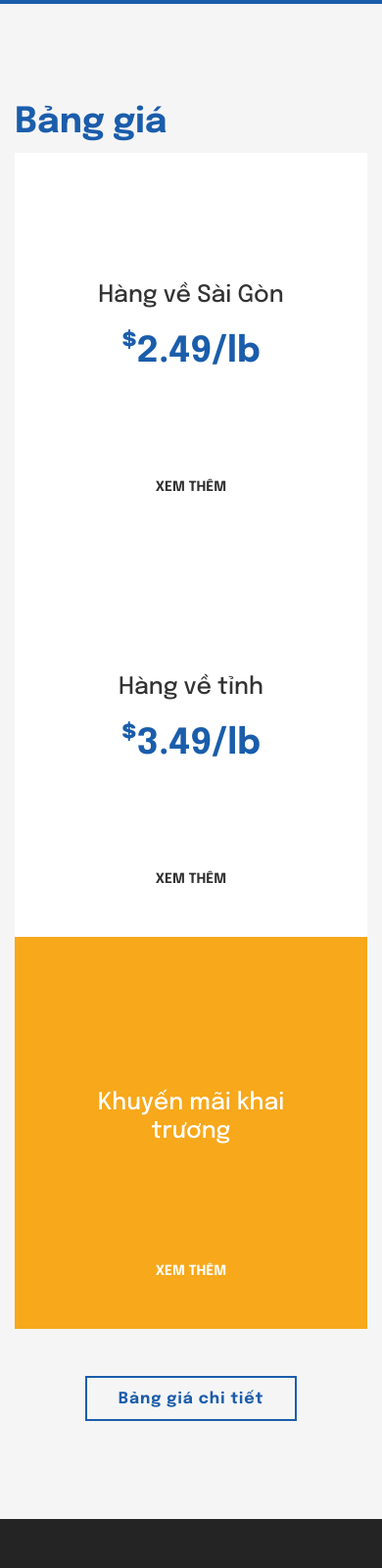
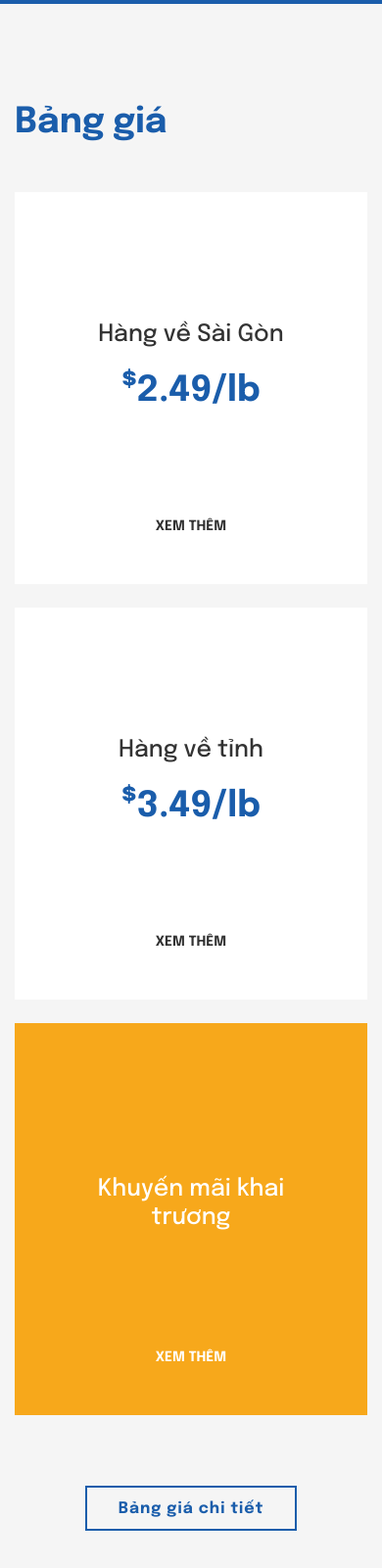
Before and after one commit to thienvho/sieutoc, a website: page index.html in a window 390 px wide. Shown: the part 4492-6092 px from the top of the page at 98% size. Drawn offline with nearby package versions, Linux system fonts and the light colour scheme; files that its build step writes are made by us from their sources.

Commit message:
homepage

```diff
--- a/index.html
+++ b/index.html
@@ -176,9 +176,9 @@
 				<div class="innerin">
 					<div class="row">
 						<div class="col-xl-3">
-							<h2 class="small-heading color-main-blue font-36 font-weight-bold">Bảng giá</h2>
+							<h2 class="small-heading color-main-blue font-36 font-weight-bold mb-5 mb-lg-0">Bảng giá</h2>
 						</div>
-						<div class="col-md-4 col-xl-3">
+						<div class="col-md-4 col-xl-3 mb-4 mb-lg-0">
 							<div class="pricing-block bg-white h-100 p-5 d-flex justify-content-center align-items-between flex-column">
 								<div class="flex-grow-1 d-flex align-items-center flex-column justify-content-center">
 									<h4 class="price-title font-18 font-medium">Hàng về Sài Gòn</h4>
@@ -187,7 +187,7 @@
 								<a href="#" class="color-gray text-uppercase font-bold align-self-center">Xem thêm</a>
 							</div>
 						</div>
-						<div class="col-md-4 col-xl-3">
+						<div class="col-md-4 col-xl-3 mb-4 mb-lg-0">
 							<div class="pricing-block bg-white h-100 p-5 d-flex justify-content-center align-items-between flex-column">
 								<div class="flex-grow-1 d-flex align-items-center flex-column justify-content-center">
 									<h4 class="price-title font-18 font-medium">Hàng về tỉnh</h4>
@@ -196,7 +196,7 @@
 								<a href="#" class="color-gray text-uppercase font-bold align-self-center">Xem thêm</a>
 							</div>
 						</div>
-						<div class="col-md-4 col-xl-3">
+						<div class="col-md-4 col-xl-3 mb-4 mb-lg-0">
 							<div class="pricing-block bg-main-orange text-white h-100 p-5 d-flex justify-content-center align-items-between flex-column">
 								<div class="flex-grow-1 d-flex align-items-center flex-column justify-content-center text-center">
 									<h4 class="price-title font-18 font-medium">Khuyến mãi khai trương</h4>
```
